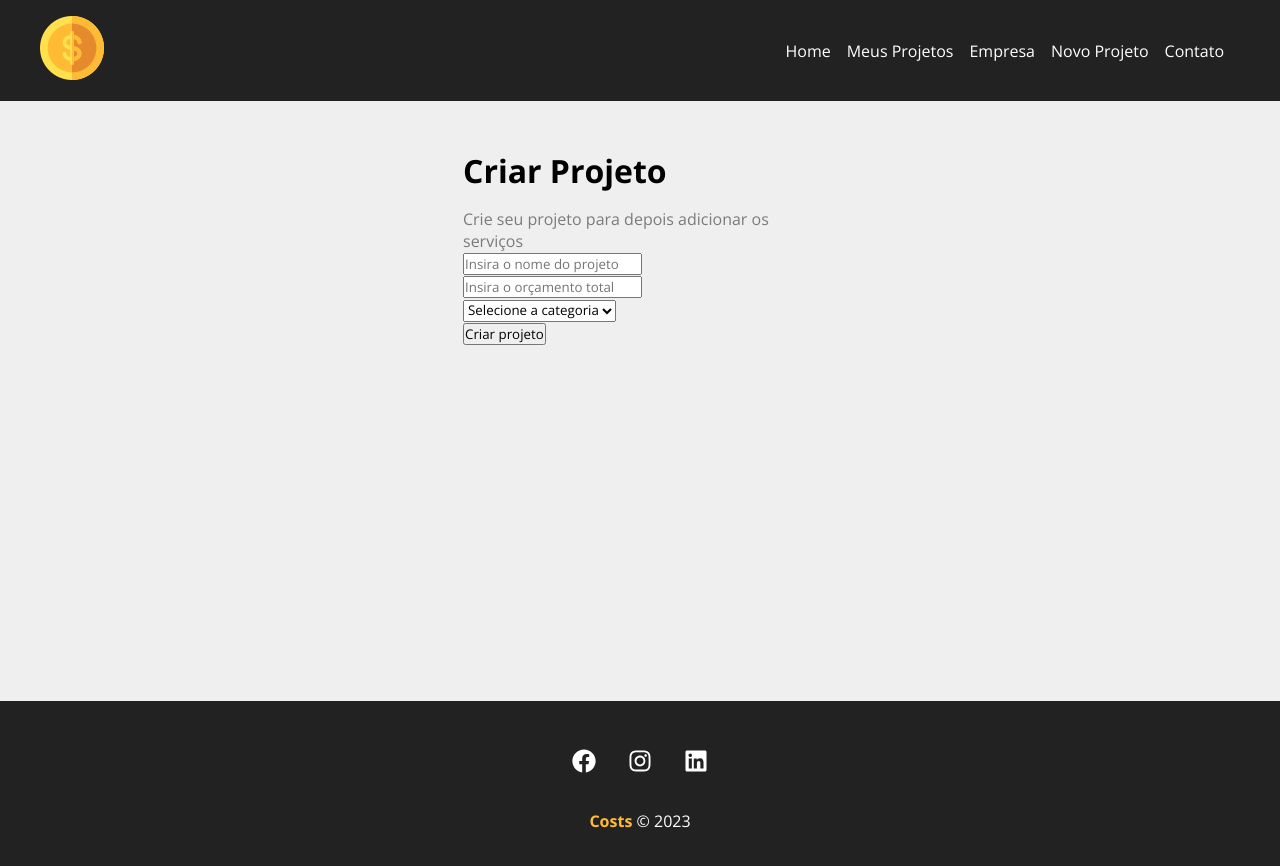
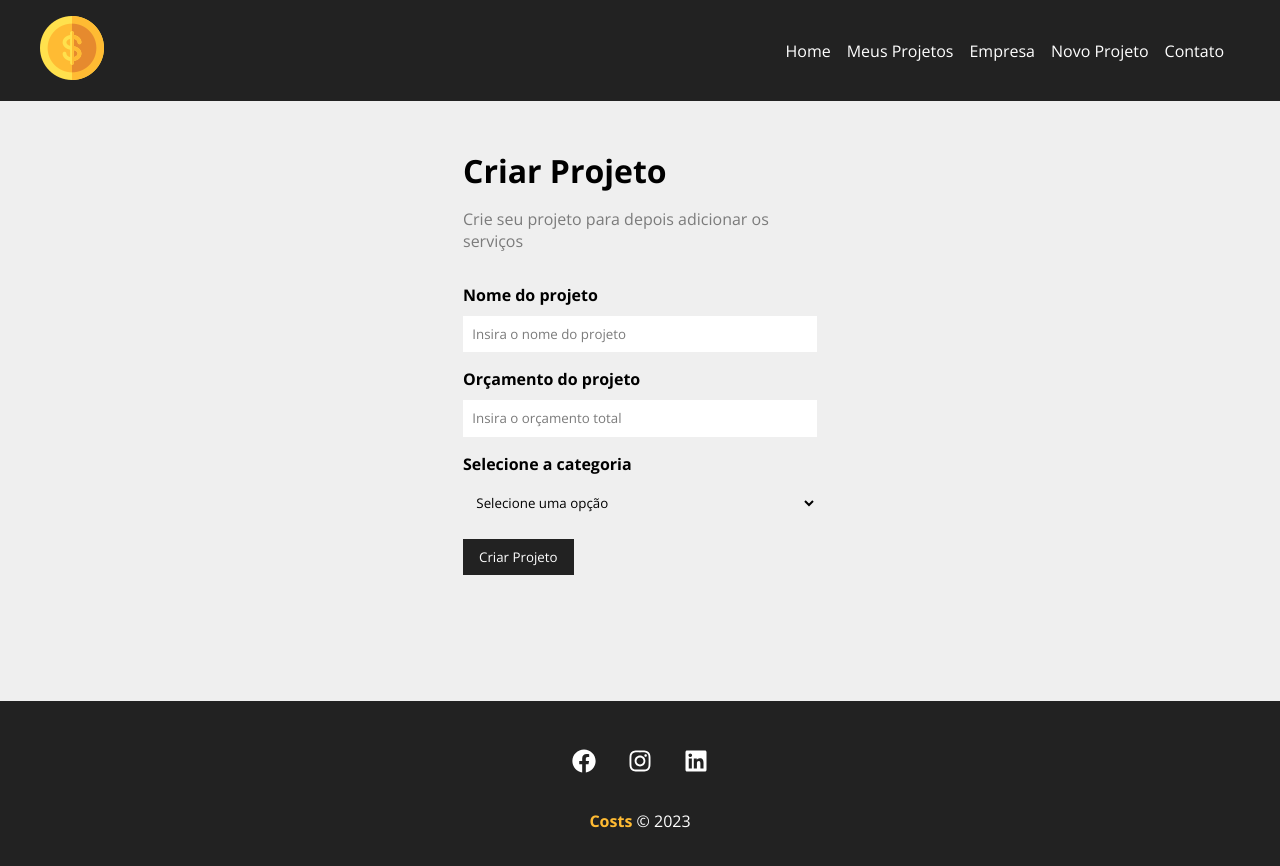
Before and after one commit to BrunoSilva03/Costs, a React (Vite) app in the folder costs/: page /newproject in a window 1280 px wide. Shown: the top 866 px of the page. Built offline with nearby package versions, Linux system fonts and the light colour scheme.

Commit message:
Terminando o form - formulário de cadastro de novo projeto

```diff
--- /dev/null
+++ b/costs/src/components/form/Select.jsx
@@ -0,0 +1,14 @@
+import styles from './Select.module.css'
+
+function Select( {text, name, options, handleOnChange, value} ) {
+    return (
+        <div className={styles.form_control}>
+            <label htmlFor={name}>{text}</label>
+            <select name={name} id={name}>
+                <option>Selecione uma opção</option>
+            </select>
+        </div>
+    )
+}
+
+export default Select
--- /dev/null
+++ b/costs/src/components/form/Select.module.css
@@ -0,0 +1,16 @@
+.form_control {
+    display: flex;
+    flex-direction: column;
+    margin-bottom: 1em;
+}
+
+.form_control label {
+    margin-bottom: .6em;
+    font-weight: bold;
+}
+
+.form_control select {
+    padding: .7em;
+    border-radius: 0;
+    border: none;
+}
--- /dev/null
+++ b/costs/src/components/form/SubmitButton.jsx
@@ -0,0 +1,11 @@
+import styles from './SubmitButton.module.css'
+
+function SubmitButton( {text} ) {
+    return (
+        <div>
+          <button className={styles.btn}>{text}</button>
+        </div>
+    )
+}
+
+export default SubmitButton
--- /dev/null
+++ b/costs/src/components/form/SubmitButton.module.css
@@ -0,0 +1,15 @@
+.btn {
+    background-color: #222;
+    color: #fff;
+    padding: 0.7em 1.2em;
+    text-decoration: .5s;
+    cursor: pointer;
+    border: none;
+}
+
+
+
+
+.btn:hover {
+    color: #ffbb33;
+}
--- /dev/null
+++ b/costs/src/components/form/input.jsx
@@ -0,0 +1,18 @@
+import styles from './input.module.css'
+
+function Input( {type, text, name, placeholder, handleOnChange, value} ) {
+    return (
+        <div className={styles.form_control}>
+            <label htmlFor={name}>{text}</label>
+            <input
+            type={type}
+            name={name}
+            id={name}
+            placeholder={placeholder}
+            onChange={handleOnChange}
+            value={value}/>
+        </div>
+    )
+}
+
+export default Input
--- /dev/null
+++ b/costs/src/components/form/input.module.css
@@ -0,0 +1,20 @@
+.form_control {
+    display: flex;
+    flex-direction: column;
+    margin-bottom: 1em;
+}
+
+.form_control label {
+    margin-bottom: .6em;
+    font-weight: bold;
+}
+
+.form_control input {
+    padding: .7em;
+    border-radius: 0;
+    border: none;
+}
+
+.form_control input::placeholder {
+    color: #7b7b7b;
+}
--- a/costs/src/components/pages/NewProject.jsx
+++ b/costs/src/components/pages/NewProject.jsx
@@ -9,7 +9,7 @@
         <div className={styles.newproject_container}>
             <h1>Criar Projeto</h1>
             <p>Crie seu projeto para depois adicionar os serviços</p>
-            <ProjectForm />
+            <ProjectForm btnText="Criar Projeto"/>
         </div>
     )
 }
--- a/costs/src/components/project/ProjectForm.jsx
+++ b/costs/src/components/project/ProjectForm.jsx
@@ -1,20 +1,25 @@
-function ProjectForm() {
+import Input from '../form/input'
+import Select from '../form/Select'
+import SubmitButton from '../form/SubmitButton'
+
+
+import styles from './ProjectForm.module.css'
+
+function ProjectForm({btnText}) {
     return (
-        <form>
-            <div>
-                <input type="text" placeholder="Insira o nome do projeto" />
-            </div>
-            <div>
-                <input type="number" placeholder="Insira o orçamento total" />
-            </div>
-            <div>
-                <select name="category_id">
-                    <option disabled selected>Selecione a categoria</option>
-                </select>
-            </div>
-            <div>
-                <input type="submit" value="Criar projeto" />
-            </div>
+        <form className={styles.form}>
+
+
+            <Input type="text" text="Nome do projeto"
+            name="name" placeholder="Insira o nome do projeto"/>
+
+            <Input type="number" text="Orçamento do projeto" name="budget" placeholder="Insira o orçamento total" />
+
+
+            <Select name="category_id" text="Selecione a categoria"/>
+
+            <SubmitButton text={btnText}/>
+
         </form>
     )
 }
--- /dev/null
+++ b/costs/src/components/project/ProjectForm.module.css
@@ -0,0 +1,4 @@
+.form {
+    width: 100%;
+    margin: 2em 0;
+}
```
